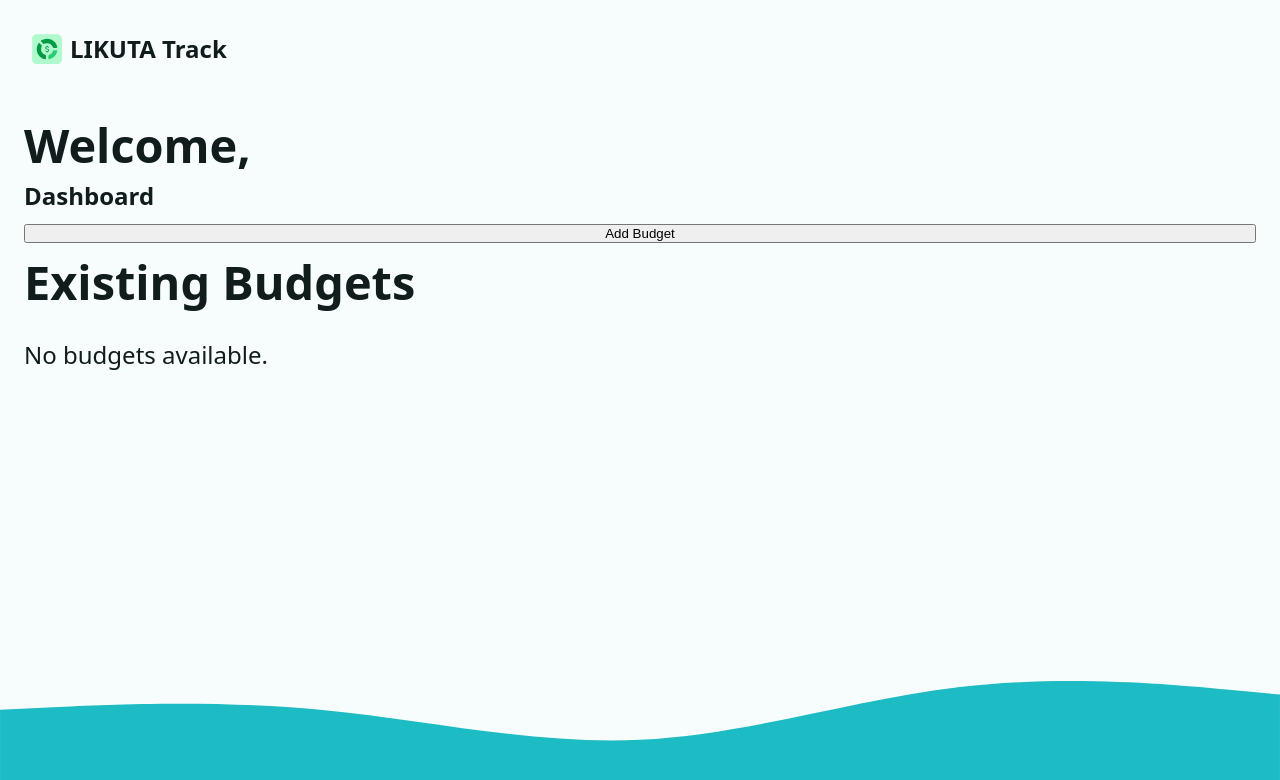
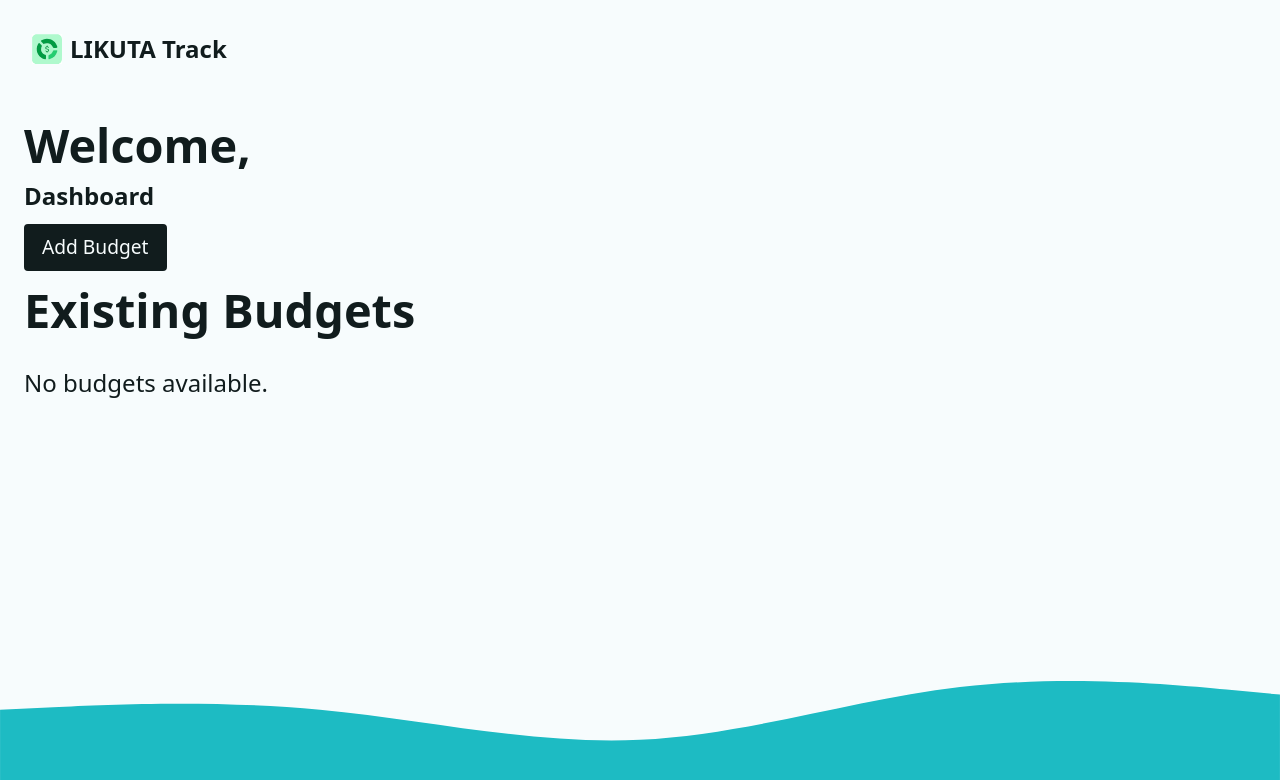
Before and after one commit to AntoineMHB/likuta_track_frontend, a React (Create React App) app: page /theDash in a window 1280 px wide. Shown: the top 780 px of the page. Built offline with nearby package versions, Linux system fonts and the light colour scheme.

Commit message:
Chnages on the deployed version

```diff
--- a/src/components/TheDash.js
+++ b/src/components/TheDash.js
@@ -49,7 +49,7 @@ const TheDash = () => {
         <div className="grid-sm">
             <h2>Welcome, <span className="accent">{userName}</span></h2>
             <h3>Dashboard</h3>
-            <button onClick={togglePopup}>Add Budget</button>
+            <button className="btn btn--dark" onClick={togglePopup}>Add Budget</button>
             {
                 showPopup && (
                     <div className="popup">
```
